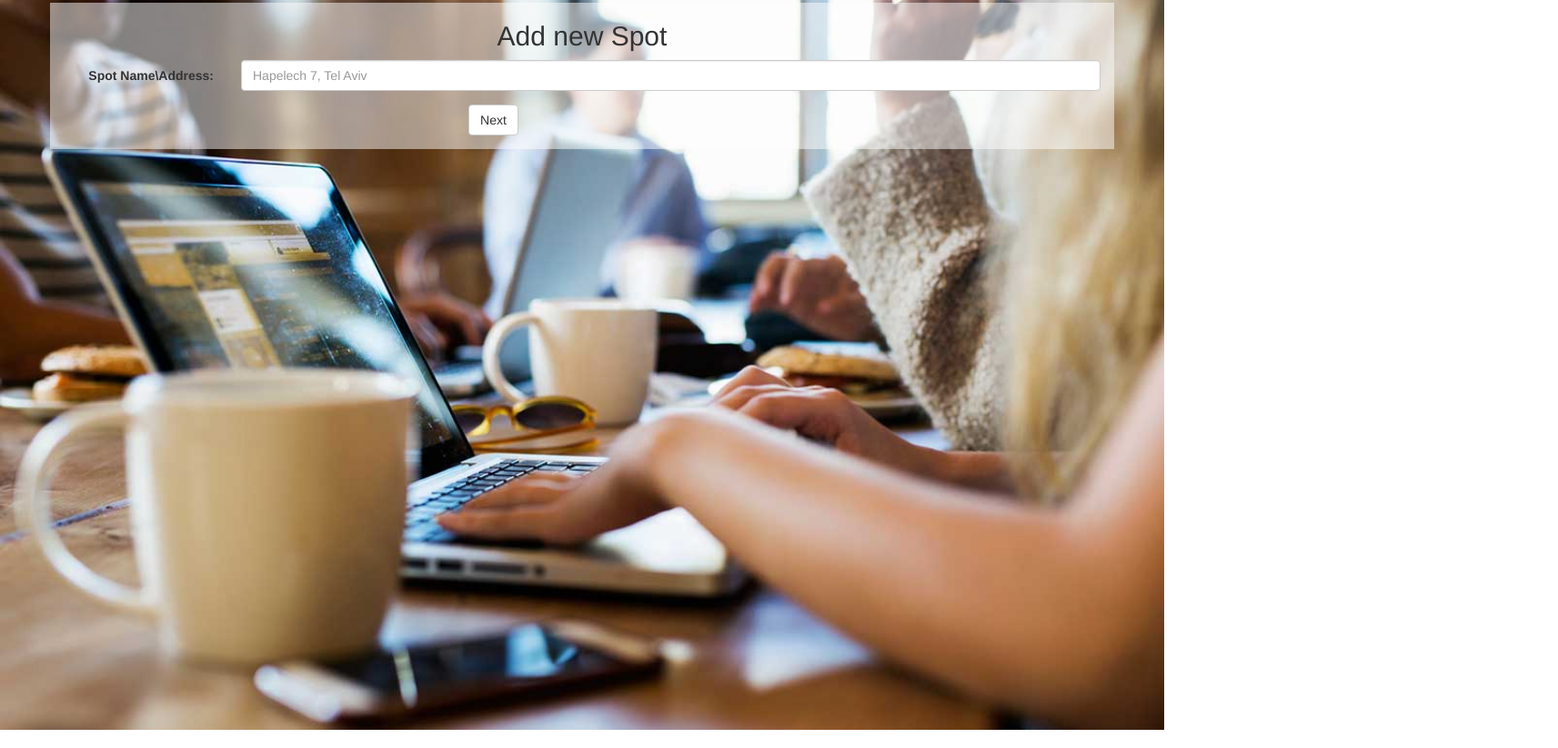
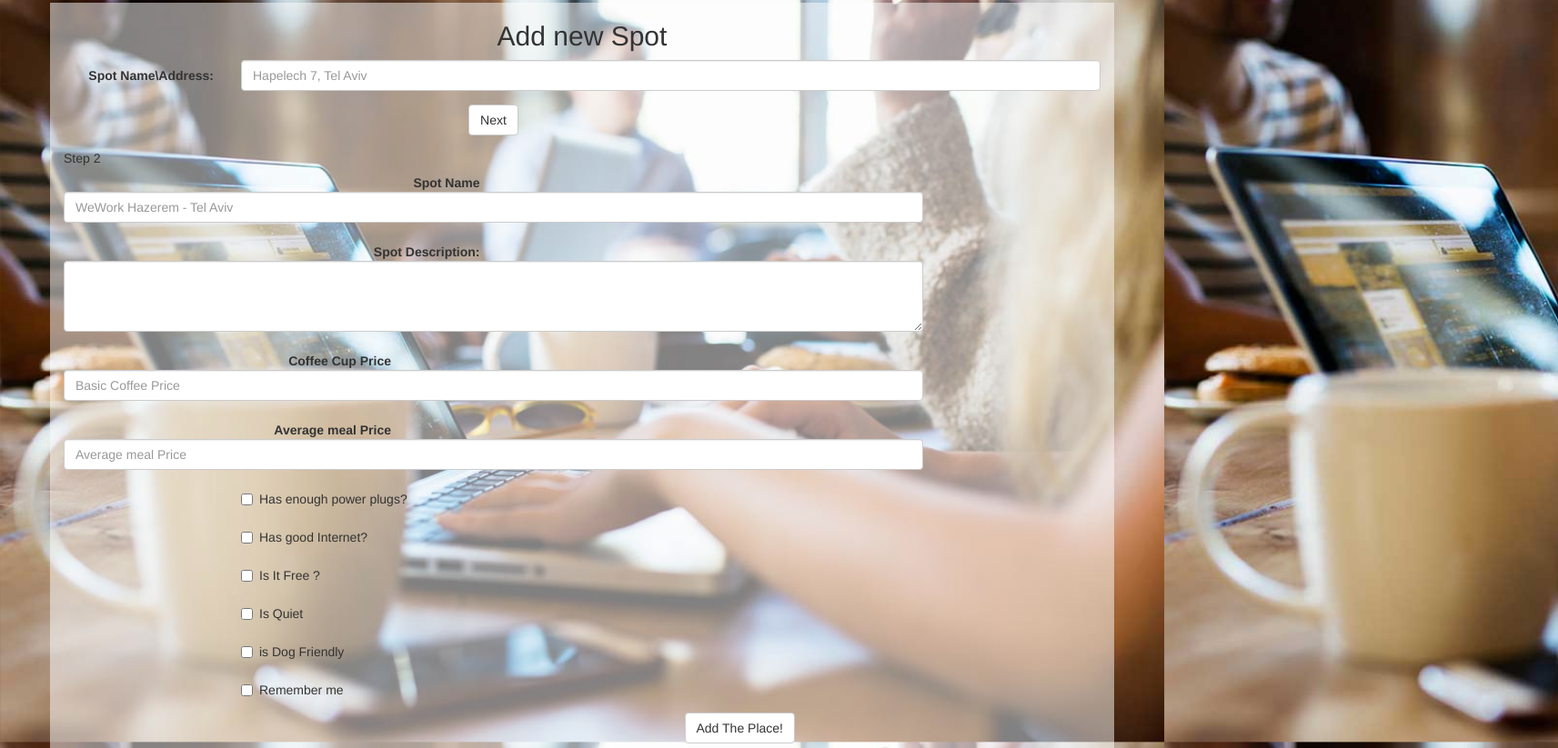
Before and after one commit to chaim0m/Workspot-locator, a website: page public/addspot/index.html in a window 1280 px wide. Shown: the part 37-860 px from the top of the page at 91% size, 1713 px wide, since content can reach past the window. Drawn offline with nearby package versions, Linux system fonts and the light colour scheme; some packages are replaced by stand-ins of ours.

Commit message:
added step 2

```diff
--- a/public/addspot/index.html
+++ b/public/addspot/index.html
@@ -127,27 +127,81 @@
             </div>
         </div>
     </form>
-    <form id="form2" class="form-horizontal">
+    <form id="form2" class="form-horizontal show text-left">
         Step 2
-        <div class="form-group">
-            <label class="control-label col-sm-2" for="description">Spot Description:</label>
-            <div class="col-sm-10">
-                <textarea class="form-control" rows="3" id="description"></textarea>
-            </div>
-        </div>
-
 
         <div class="form-group">
-            <label class="control-label col-sm-4" for="name">Spot Name</label>
+            <label class="control-label col-sm-5" for="name">Spot Name</label>
             <div class="col-sm-10">
                 <input type="text" class="form-control" id="name" placeholder="WeWork Hazerem - Tel Aviv" name="name">
             </div>
         </div>
 
         <div class="form-group">
+            <label class="control-label col-sm-5" for="description">Spot Description:</label><br>
+            <div class="col-sm-10">
+                <textarea class="form-control" rows="3" id="description"></textarea>
+            </div>
+        </div>
+
+        <!--coffeeCupPrice: Number,-->
+        <div class="form-group">
+            <label class="control-label col-sm-4" for="name">Coffee Cup Price</label>
+            <div class="col-sm-10">
+                <input type="number" class="form-control" id="coffeeCupPrice" placeholder="Basic Coffee Price" name="name">
+            </div>
+        </div>
+
+        <!--mealPriceRange: String,-->
+        <div class="form-group">
+            <label class="control-label col-sm-4" for="name">Average meal Price</label>
+            <div class="col-sm-10">
+                <input type="number" class="form-control" id="mealPriceRange" placeholder="Average meal Price" name="name">
+            </div>
+        </div>
+
+
+
+
+        <div class="form-group">
             <div class="col-sm-offset-2 col-sm-10">
                 <div class="checkbox">
-                    <label><input type="checkbox" name="remember"> Remember me</label>
+                    <label><input id="isPower" type="checkbox" name="remember">Has enough power plugs?</label>
+                </div>
+            </div>
+        </div>
+
+        <div class="form-group">
+            <div class="col-sm-offset-2 col-sm-10">
+                <div class="checkbox">
+                    <label><input id="isGoodInterner" type="checkbox" name="remember">Has good Internet?</label>
+                </div>
+            </div>
+        </div>
+
+        <!--isFree: Boolean,-->
+        <div class="form-group">
+            <div class="col-sm-offset-2 col-sm-10">
+                <div class="checkbox">
+                    <label><input id="isFree" type="checkbox" name="remember">Is It Free ?</label>
+                </div>
+            </div>
+        </div>
+
+        <!--isQuiet: Boolean,-->
+        <div class="form-group">
+            <div class="col-sm-offset-2 col-sm-10">
+                <div class="checkbox">
+                    <label><input id="isQuiet" type="checkbox" name="remember"> Is Quiet</label>
+                </div>
+            </div>
+        </div>
+
+        <!--isDogFriendly: Boolean,-->
+        <div class="form-group">
+            <div class="col-sm-offset-2 col-sm-10">
+                <div class="checkbox">
+                    <label><input id="isDogFriendly" type="checkbox" name="remember"> is Dog Friendly</label>
                 </div>
             </div>
         </div>
@@ -160,19 +214,9 @@
             </div>
         </div>
 
-        <div class="form-group">
-            <div class="col-sm-offset-2 col-sm-10">
-                <div class="checkbox">
-                    <label><input type="checkbox" name="remember"> Remember me</label>
-                </div>
-            </div>
-        </div>
-
-        <div class="form-group">
-            <div class="col-sm-offset-2 col-sm-10">
-                <div class="checkbox">
-                    <label><input type="checkbox" name="remember"> Remember me</label>
-                </div>
+        <div class="form-group show">
+            <div class="col-sm-offset-7 col-sm-10">
+                <button type="submit" class="btn btn-default">Add The Place!</button>
             </div>
         </div>
 
@@ -180,6 +224,7 @@
 
     </form>
 </div>
+<!-- end of conteiner -->
 
 <div id="map"></div>
 
--- a/public/addspot/main.js
+++ b/public/addspot/main.js
@@ -123,6 +123,12 @@ function buildSpotData() {
             websiteLink: $("#website-link").val(),
             gmapsLink: $("#gmaps-link").val(),
             phoneNumber: $("#phone-number").val(),
+            ggl_place_id: $("#ggl_place_id").val(),
+            coffeeCupPrice: $('#coffeeCupPrice').val(),
+            mealPriceRange: $('#mealPriceRange').val(),
+            isFree: $('#isFree').val(),
+            isQuiet: $('#isQuiet').val(),
+            isDogFriendly: $('#isDogFriendly').val(),
 
             // hours: String,
             // coffeeCupPrice: Number,
@@ -134,9 +140,7 @@ function buildSpotData() {
         },
         photo: photosArray,
         //    TODO consider should new place poster should also be able to review it
-        rating: [{num: $("#rating").val(), text: $("#review").val()}],
-        ggl_place_id: $("#ggl_place_id").val(),
-
+        // rating: [{num: $("#rating").val(), text: $("#review").val()}],
     }
 }
 
@@ -167,6 +171,7 @@ $("#form").submit(function (event) {
         url: '/spots',
         data: spotData,
         success: function (data) {
+
             console.log("success-", data)
         },
         error: function (jqXHR, textStatus, errorThrown) {
--- a/public/addspot/style.css
+++ b/public/addspot/style.css
@@ -1,6 +1,7 @@
 body {
     background-image: url("../bg-img1.jpg");
     background-size: cover;
+    background-attachment: fixed;
 }
 
 #form2 {
@@ -18,7 +19,7 @@ body {
     top:50%;
 }
 
-.form-group {
+#form .form-group {
     display:none;
 }
 /* Always set the map height explicitly to define the size of the div
```
